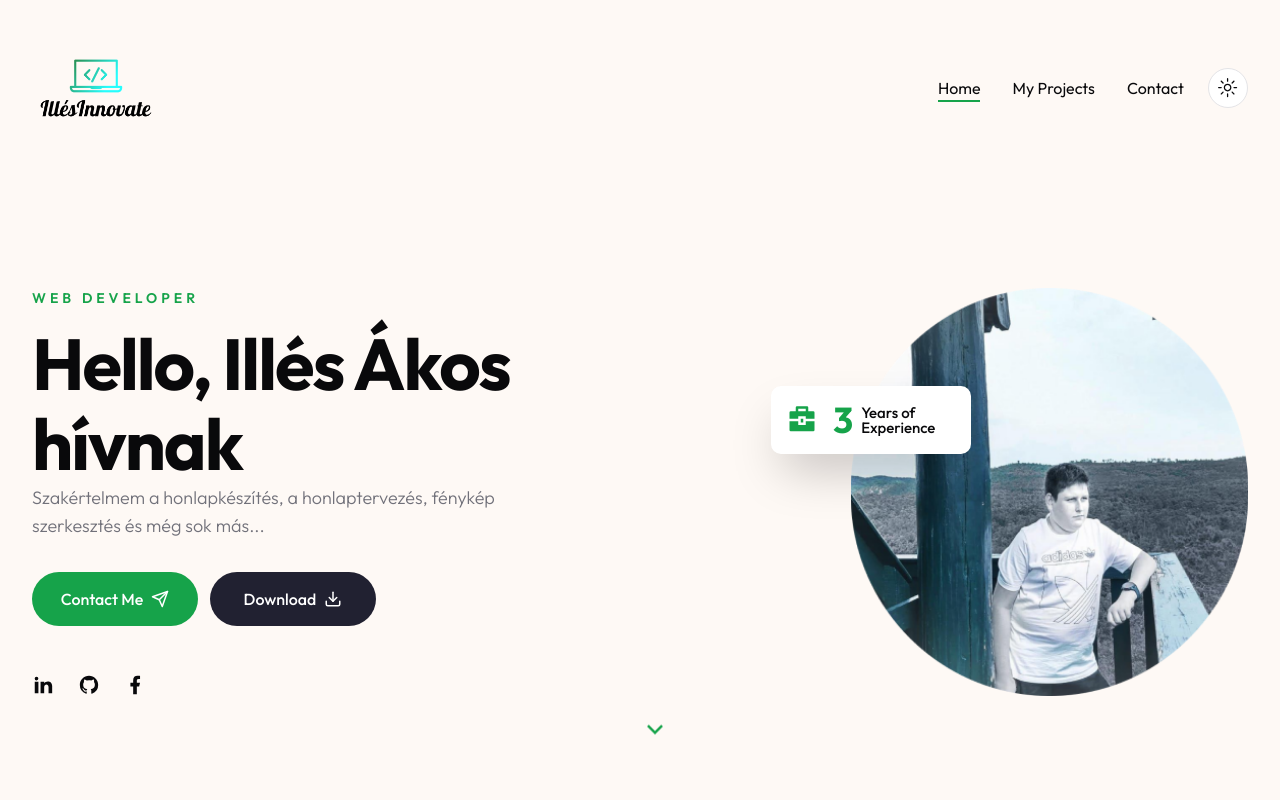
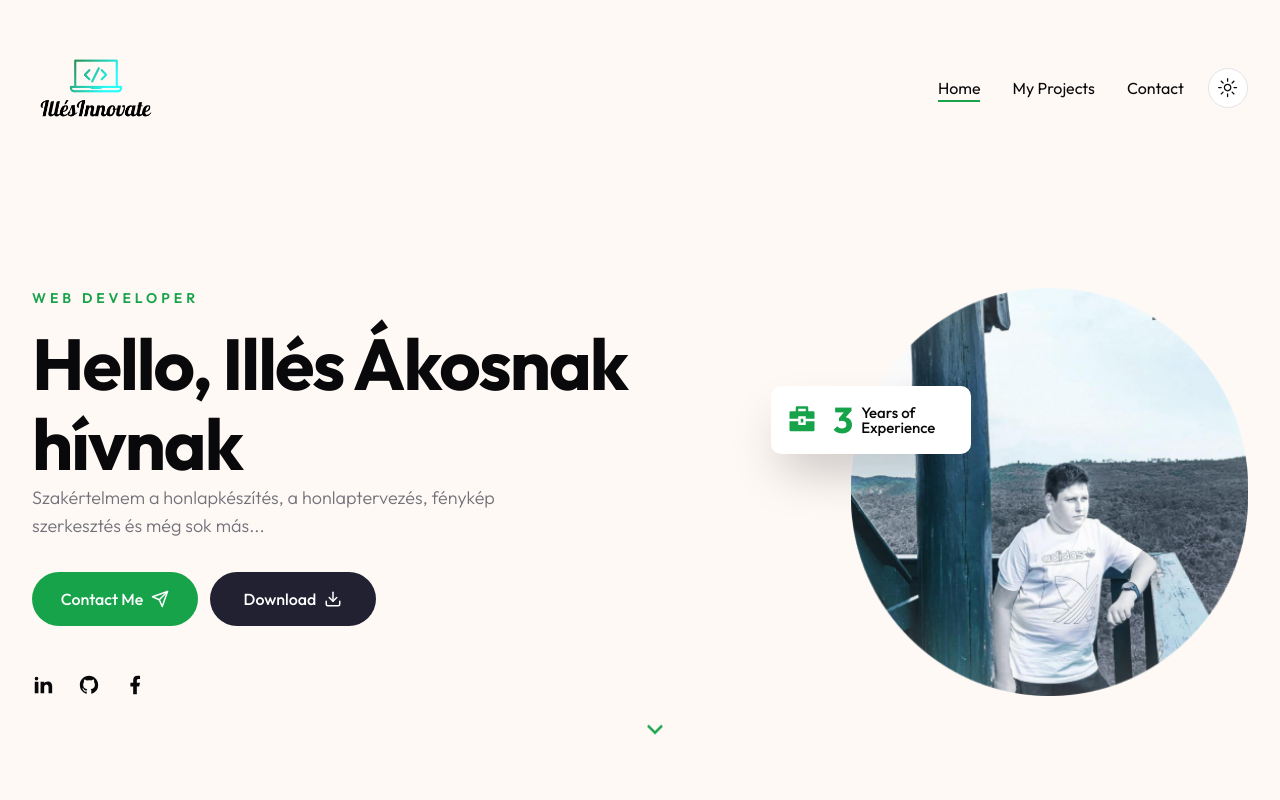
Before and after one commit to Reno0vacio/portfolio, a Next.js app: page / in a window 1280 px wide. Shown: the top 800 px of the page. Built offline with nearby package versions, Linux system fonts and the light colour scheme.

Commit message:
Update Hero.jsx

```diff
--- a/components/Hero.jsx
+++ b/components/Hero.jsx
@@ -25,7 +25,7 @@ const Hero = () => {
             <div className="text-sm uppercase font-semibold mb-4 text-primary tracking-[4px]">
               Web Developer
             </div>
-            <h1 className="h1">Hello, Illés Ákos hívnak</h1>
+            <h1 className="h1">Hello, Illés Ákosnak hívnak</h1>
             <p className="subtitle max-w-[490px] mx-auto xl:mx-0">
               Szakértelmem a honlapkészítés, a honlaptervezés, fénykép
               szerkesztés és még sok más...
```
